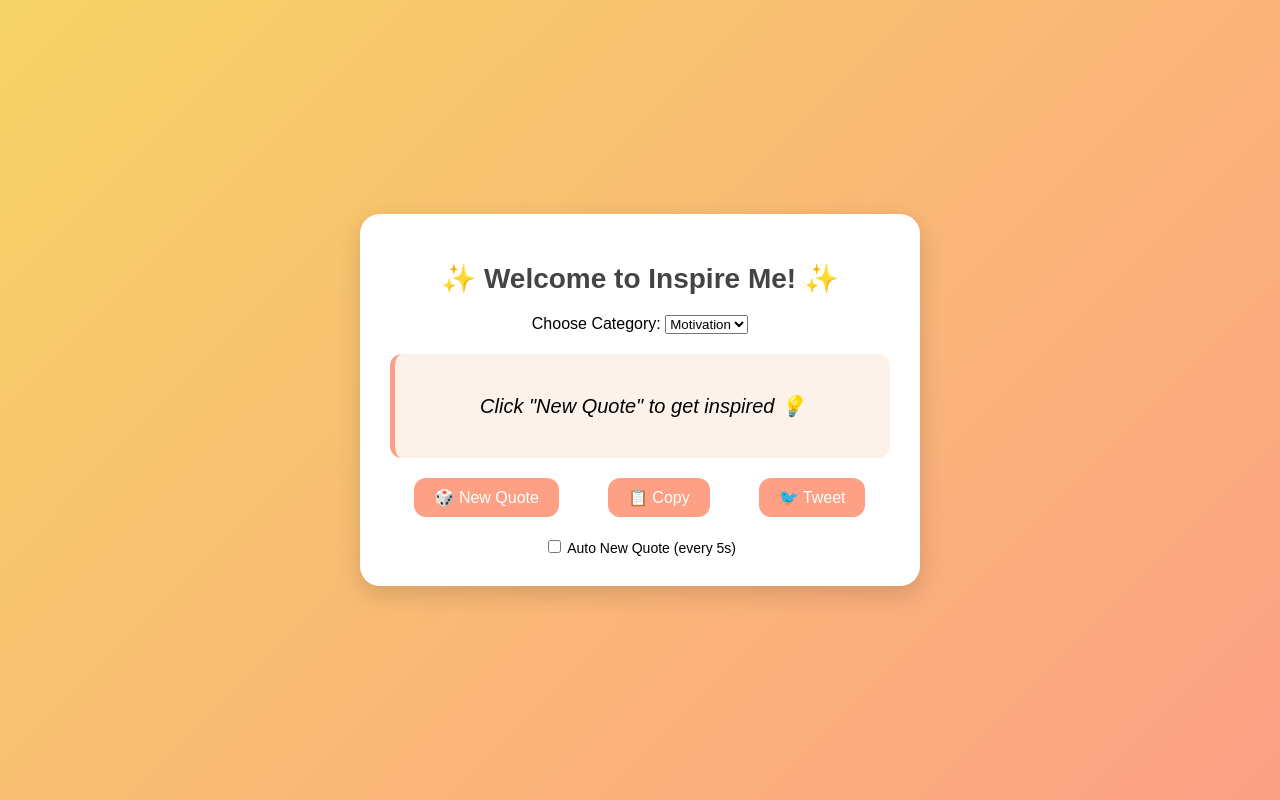
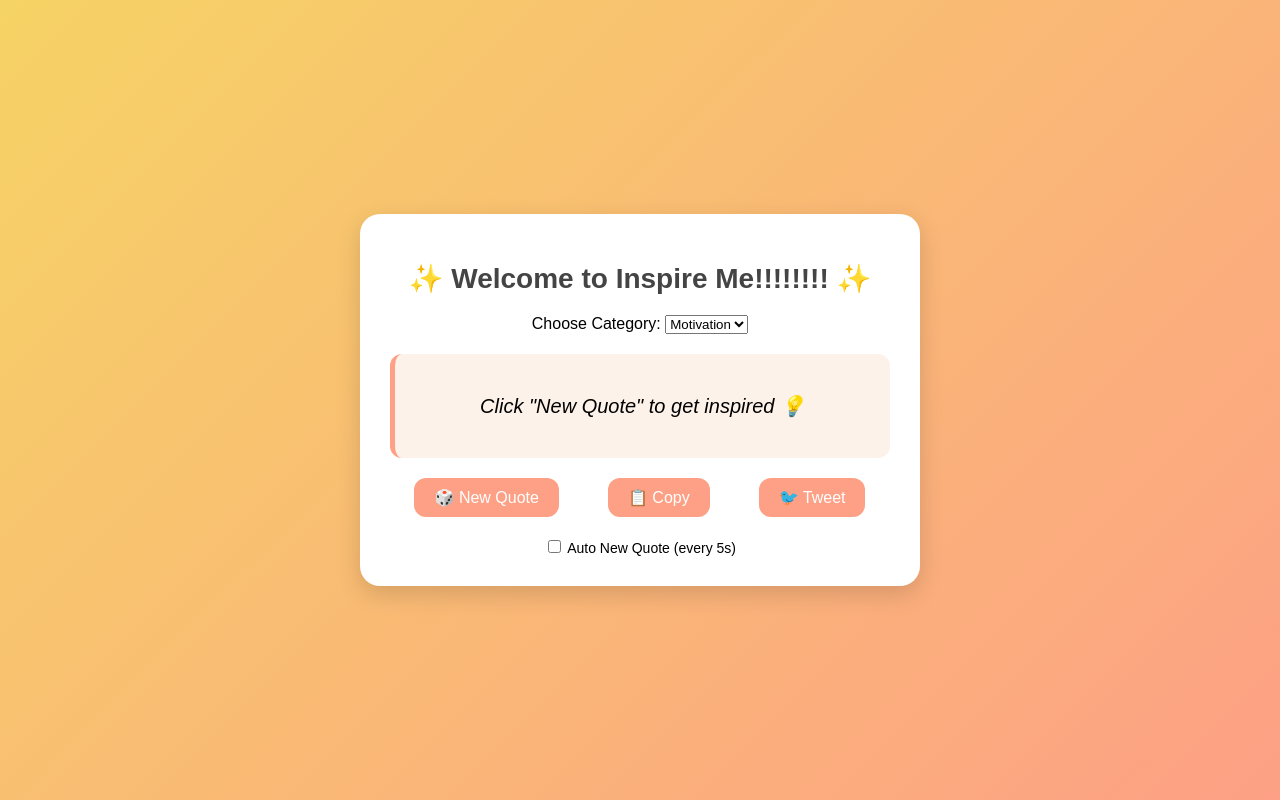
Before and after one commit to Eramsherasiya/quotes, a plain HTML site: page index.html in a window 1280 px wide. Drawn offline with Linux system fonts and the light colour scheme.

Commit message:
Update index.html

```diff
--- a/index.html
+++ b/index.html
@@ -8,7 +8,7 @@
 </head>
 <body>
   <div class="container">
-    <h1>✨ Welcome to Inspire Me! ✨</h1> <!-- Changed line -->
+    <h1>✨ Welcome to Inspire Me!!!!!!!! ✨</h1> <!-- Changed line -->
 
     <!-- Category Selector -->
     <div class="category-box">
```
